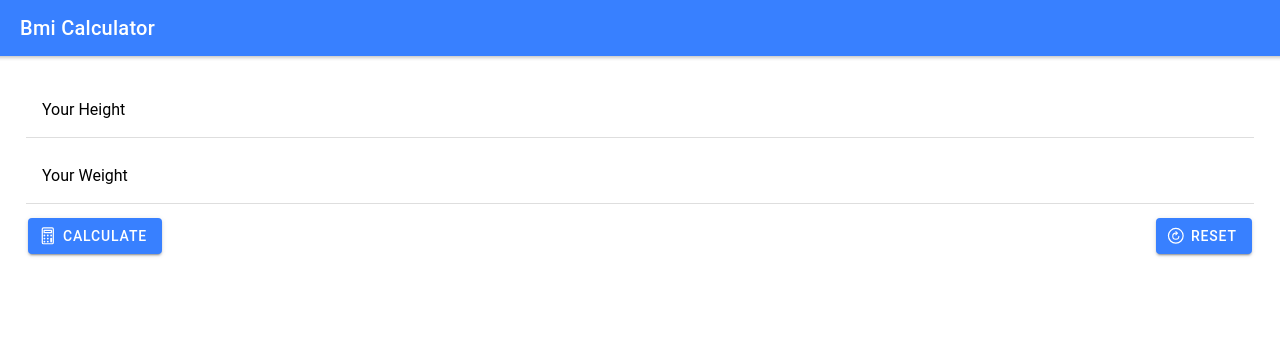
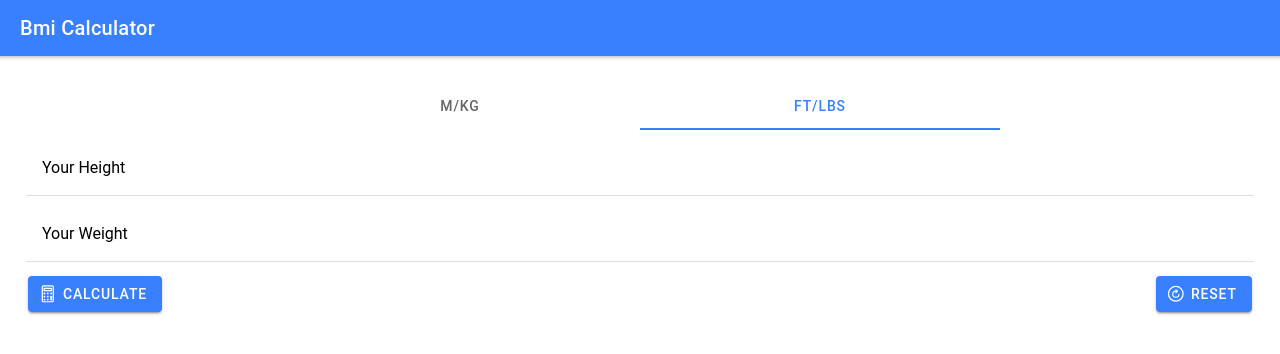
Before and after one commit to Medeirosseth/React-ts-ionic-BMIcalc, a React (Create React App) app: page / in a window 1280 px wide. Shown: the top 354 px of the page. Built offline with nearby package versions, Linux system fonts and the light colour scheme.

Commit message:
add selected value state

```diff
--- a/src/App.tsx
+++ b/src/App.tsx
@@ -16,6 +16,7 @@
 
 import BmiControls from "./Components/BmiControls";
 import BmiResult from "./Components/BmiResult";
+import InputControl from "./Components/InputControl";
 
 /* Core CSS required for Ionic components to work properly */
 import "@ionic/react/css/core.css";
@@ -39,6 +40,7 @@
 const App: React.FC = () => {
   const [calculatedBMI, setCaclculatedBMI] = useState<number>();
   const [error, setError] = useState<string>();
+  const [calcUnits, setCalcUnits] = useState<"mkg" | "ftlbs">("ftlbs");
 
   const inputHeightRef = useRef<HTMLIonInputElement>(null);
   const inputWeightRef = useRef<HTMLIonInputElement>(null);
@@ -70,6 +72,10 @@
   const clearError = () => {
     setError("");
   };
+
+  const selecetCalcUnitHandler = (selectedValue: "mkg" | "ftlbs") => {
+    setCalcUnits(selectedValue);
+  };
   return (
     <React.Fragment>
       <IonAlert
@@ -86,6 +92,14 @@
         </IonHeader>
         <IonContent className="ion-padding">
           <IonGrid>
+            <IonRow>
+              <IonCol>
+                <InputControl
+                  selectedValue={calcUnits}
+                  onSelectValue={selecetCalcUnitHandler}
+                />
+              </IonCol>
+            </IonRow>
             <IonRow>
               <IonCol>
                 <IonItem>
--- a/src/Components/BmiResult.tsx
+++ b/src/Components/BmiResult.tsx
@@ -7,7 +7,8 @@
       <IonCol>
         <IonCard>
           <IonCardContent>
-            <h2>{props.result}</h2>
+            <h2>Your Body-Mass-Index</h2>
+            <h2 className="ion-text-center">{props.result}</h2>
           </IonCardContent>
         </IonCard>
       </IonCol>
--- /dev/null
+++ b/src/Components/InputControl.tsx
@@ -0,0 +1,24 @@
+import { IonLabel, IonSegment, IonSegmentButton } from "@ionic/react";
+import React from "react";
+
+const InputControl: React.FC<{
+  selectedValue: "mkg" | "ftlbs";
+  onSelectValue: (value: "mkg" | "ftlbs") => void;
+}> = (props) => {
+  const inputChangeHandler = (event: CustomEvent) => {
+    props.onSelectValue(event.detail.value);
+  };
+
+  return (
+    <IonSegment value={props.selectedValue} onIonChange={inputChangeHandler}>
+      <IonSegmentButton value="metric">
+        <IonLabel>m/kg</IonLabel>
+      </IonSegmentButton>
+      <IonSegmentButton value="ftlbs">
+        <IonLabel>ft/lbs</IonLabel>
+      </IonSegmentButton>
+    </IonSegment>
+  );
+};
+
+export default InputControl;
```
